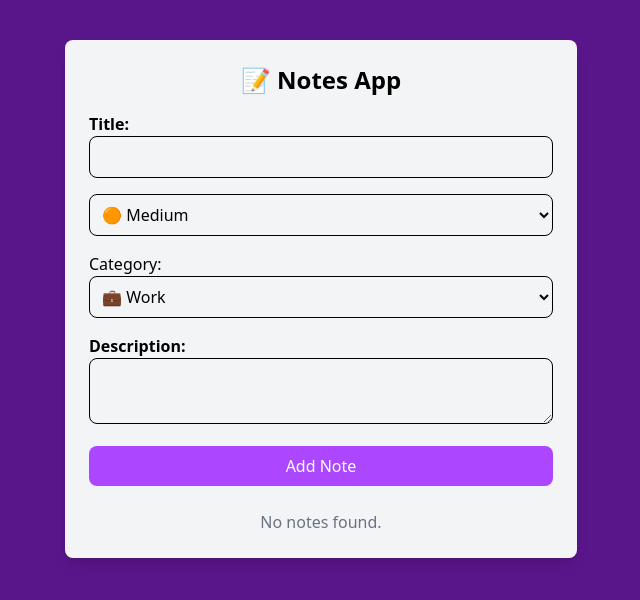
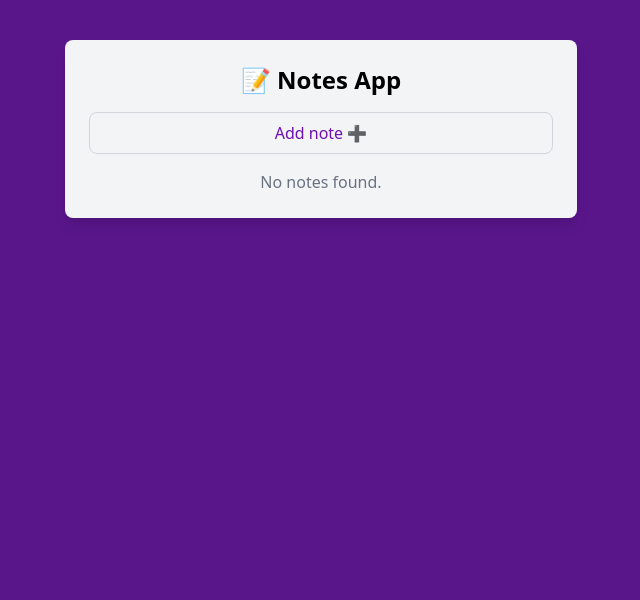
Before and after one commit to robson-muniz/note-app, a React (Vite) app: page / in a window 1280 px wide. Shown: the top 600 px of the page, without its empty margins (319-959 px from the left). Built offline with nearby package versions, Linux system fonts and the light colour scheme.

Commit message:
Make Form Collapsible

```diff
--- a/src/components/NoteForm.jsx
+++ b/src/components/NoteForm.jsx
@@ -7,6 +7,8 @@ const NoteForm = ({notes, setNotes}) => {
         priority: 'Medium',
         description: '',
     })
+
+    const [isFormVisible, setIsFormVisible] = useState(false)
 
     const handleChange = (e) => {
         const { name, value } = e.target;
@@ -36,6 +38,16 @@ const NoteForm = ({notes, setNotes}) => {
     }
 
     return (
+        <>
+            {/*{Toggle Button}*/}
+            <button
+                onClick={() => setIsFormVisible(!isFormVisible)}
+                className="w-full bg-gray-100 border border-gray-300 text-purple-800 py-2 rounded-lg cursor-pointer hover:bg-purple-200 hover:border-purple-300 transition mb-4">
+                {isFormVisible ? 'Hide form ✖️' : 'Add note ➕'}
+            </button>
+
+            {/*{Form}*/}
+            {isFormVisible && (
                 <form className="mb-6" onSubmit={handleSubmit}>
                     <div className="mb-4">
                         <label htmlFor="title" className="block font-semibold">
@@ -101,6 +113,9 @@ const NoteForm = ({notes, setNotes}) => {
                         Add Note
                     </button>
                 </form>
+            )}
+
+        </>
     );
 };
 
```
Lines whose indentation alone changed are shown as unchanged.
